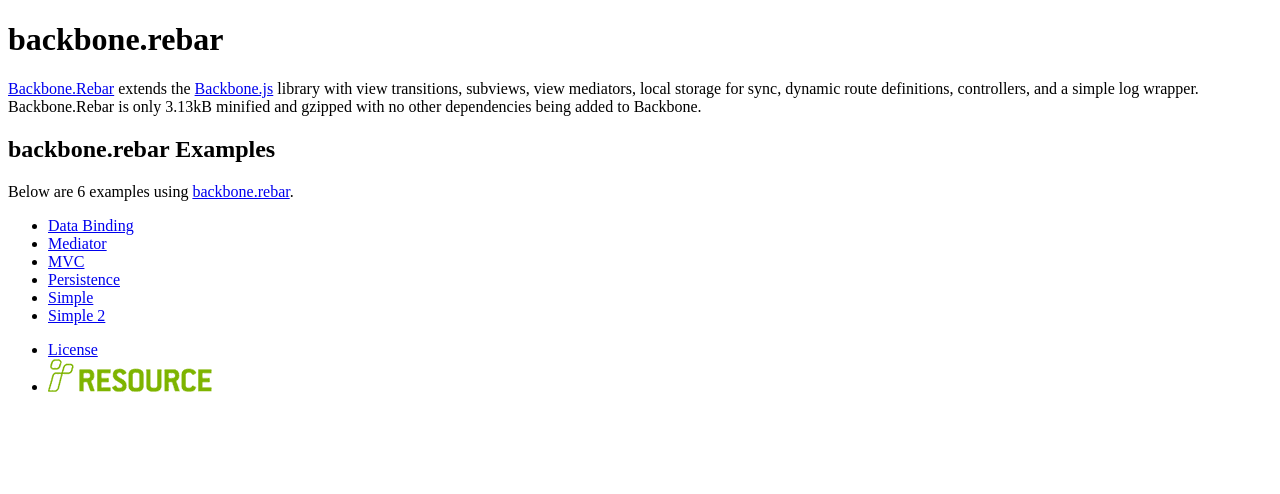
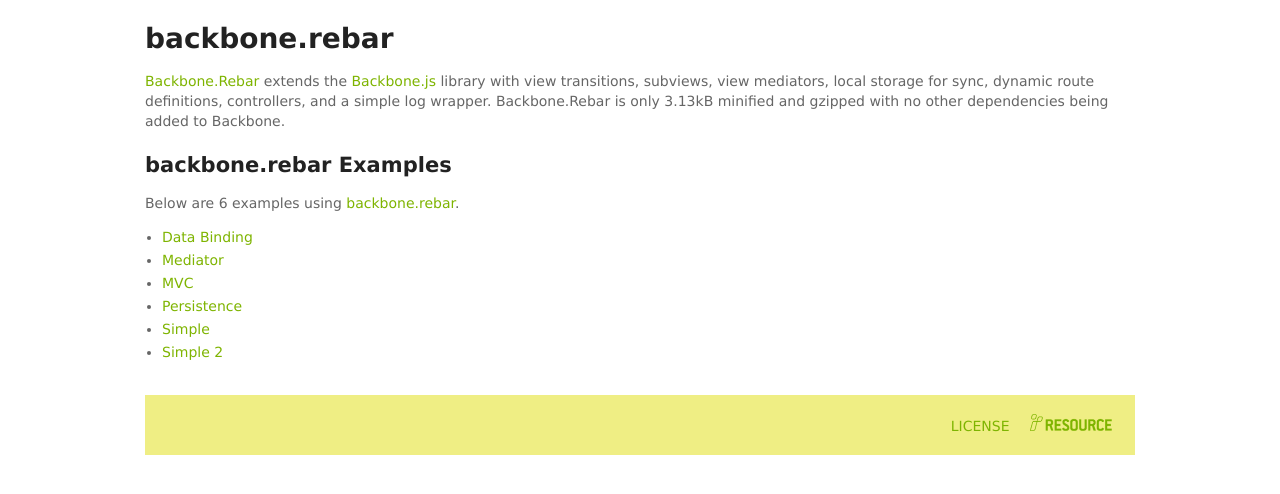
Before and after one commit to resource/backbone.rebar, a website: page examples/index.html in a window 1280 px wide. Drawn offline with Linux system fonts and the light colour scheme; the site is published under a folder, as on GitHub Pages, so addresses that start at the root find nothing.

Commit message:
Update paths to assets and links.

```diff
--- a/examples/index.html
+++ b/examples/index.html
@@ -12,7 +12,7 @@
 	<meta name="description" content="Backbone.Rebar extends the Backbone.js library with view transitions, subviews, view mediators, local storage for sync, dynamic route definitions, controllers, and a simple log wrapper. Backbone.Rebar is only 3.13kB minified and gzipped with no other dependencies being added to Backbone." />
 	<meta name="keywords" content="Backbone, Backbonejs, rebar, backbonerebar, backbone.rebar, Resource, router, persistence, javascript, mvc, data binding, backbone libary, starter kit" />
 
-	<link rel="stylesheet" href="/assets/css/styles.css" />
+	<link rel="stylesheet" href="assets/css/styles.css" />
 
 </head>
 <body>
@@ -36,32 +36,32 @@
 
 		<ul class="remove-indent">
 			<li>
-				<a href="/data-binding">
+				<a href="data-binding">
 					Data Binding
 				</a>
 			</li>
 			<li>
-				<a href="/mediator">
+				<a href="mediator">
 					Mediator
 				</a>
 			</li>
 			<li>
-				<a href="/mvc">
+				<a href="mvc">
 					MVC
 				</a>
 			</li>
 			<li>
-				<a href="/persistence">
+				<a href="persistence">
 					Persistence
 				</a>
 			</li>
 			<li>
-				<a href="/simple">
+				<a href="simple">
 					Simple
 				</a>
 			</li>
 			<li>
-				<a href="/simple-2">
+				<a href="simple-2">
 					Simple 2
 				</a>
 			</li>
```
